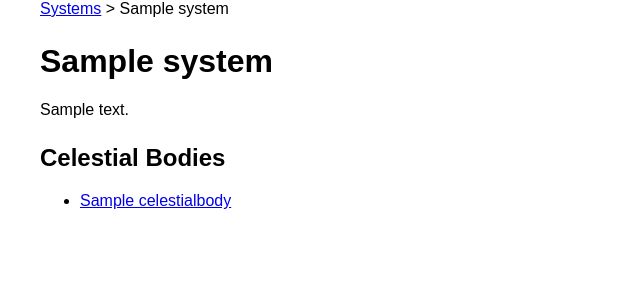
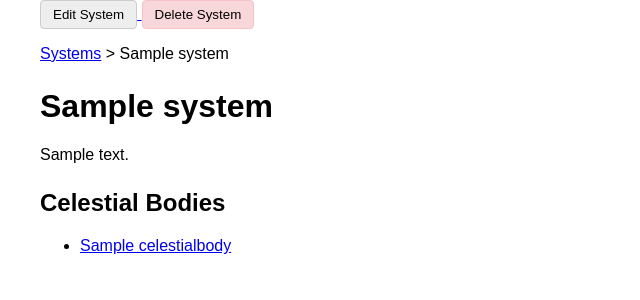
Before and after one commit to ClausHofman/Space-Explorer, a Django app: page /systems/1/ in a window 1280 px wide. Shown: the part 40-340 px from the top of the page, without its empty margins (0-640 px from the left). Run offline with Django 5.2, Linux system fonts and the light colour scheme; tables that the repository leaves empty hold one stand-in row (values such as "Sample post").

Commit message:
Add, edit and delete system, slide arrow

```diff
--- a/galaxy/urls.py
+++ b/galaxy/urls.py
@@ -7,4 +7,10 @@ urlpatterns = [
     path("bodies/<int:pk>/", views.body_detail, name="body_detail"),
     path("mining-spots/<int:pk>/", views.mining_spot_detail, name="mining_spot_detail"),
     path("", views.system_list, name="home"),
+
+    # Add, edit, delete system
+    path("systems/add/", views.system_create, name="system_create"),
+    path("systems/<int:pk>/edit/", views.system_edit, name="system_edit"),
+    path("systems/<int:pk>/delete/", views.system_delete, name="system_delete"),
+
 ]
--- a/galaxy/views.py
+++ b/galaxy/views.py
@@ -1,4 +1,5 @@
-from django.shortcuts import render, get_object_or_404
+from django.shortcuts import render, get_object_or_404, redirect
+from django.forms import ModelForm
 from .models import System, CelestialBody, MiningSpot
 
 def system_list(request):
@@ -36,3 +37,52 @@ def mining_spot_detail(request, pk):
         "spot": spot,
         "materials": materials,
     })
+
+# Add system
+class SystemForm(ModelForm):
+    class Meta:
+        model = System
+        fields = ["name", "notes"]
+
+def system_create(request):
+    if request.method == "POST":
+        form = SystemForm(request.POST)
+        if form.is_valid():
+            system = form.save()
+            return redirect("system_detail", pk=system.pk)
+    else:
+        form = SystemForm()
+
+    return render(request, "galaxy/system_form.html", {
+        "form": form,
+        "mode": "create",
+    })
+
+
+# Edit system
+def system_edit(request, pk):
+    system = get_object_or_404(System, pk=pk)
+
+    if request.method == "POST":
+        form = SystemForm(request.POST, instance=system)
+        if form.is_valid():
+            form.save()
+            return redirect("system_detail", pk=system.pk)
+    else:
+        form = SystemForm(instance=system)
+
+    return render(request, "galaxy/system_form.html", {
+        "form": form,
+        "mode": "edit",
+    })
+
+
+# Delete system
+def system_delete(request, pk):
+    system = get_object_or_404(System, pk=pk)
+
+    if request.method == "POST":
+        system.delete()
+        return redirect("system_list")
+
+    return render(request, "galaxy/system_confirm_delete.html", {"system": system})
--- a/templates/base.html
+++ b/templates/base.html
@@ -22,6 +22,68 @@
         h1, h2, h3 {
             margin-top: 25px;
         }
+        button {
+            padding: 6px 12px;
+            background-color: #eee;
+            border: 1px solid #ccc;
+            border-radius: 4px;
+            cursor: pointer;
+        }
+
+        button:hover {
+            background-color: #ddd;
+        }
+
+        /* Arrow toggle */
+        .action-toggle {
+            display: inline-block;
+            cursor: pointer;
+            font-size: 20px;
+            user-select: none;
+            line-height: 1;
+        }
+
+        #action-panel {
+            overflow: hidden;
+            max-width: 0;
+            transition: max-width 0.3s ease;
+            display: inline-block;
+            vertical-align: middle;
+            white-space: nowrap;
+        }
+
+        #action-panel.open {
+            max-width: 300px;
+        }
+
+        #toggle-arrow {
+            transition: transform 0.3s ease;
+        }
+
+        #toggle-arrow.rotated {
+            transform: rotate(90deg);
+        }
+        .page-header {
+            display: flex;
+            align-items: center;
+            gap: 10px;
+        }
+
+        .page-header h1 {
+            margin: 0;
+        }
+
+        /*Delete button */
+        button.delete {
+            background-color: #f8d7da;
+            border-color: #f5c2c7;
+        }
+
+        button.delete:hover {
+            background-color: #f1b0b7;
+        }
+
+
     </style>
 </head>
 
@@ -34,4 +96,16 @@
 {% endblock %}
 
 </body>
+<script>
+document.addEventListener("DOMContentLoaded", function() {
+    const arrow = document.getElementById("toggle-arrow");
+    const panel = document.getElementById("action-panel");
+
+    arrow.addEventListener("click", function() {
+        panel.classList.toggle("open");
+        arrow.classList.toggle("rotated");
+    });
+});
+</script>
+
 </html>
--- a/templates/galaxy/system_detail.html
+++ b/templates/galaxy/system_detail.html
@@ -3,6 +3,13 @@
 {% block title %}{{ system.name }}{% endblock %}
 
 {% block content %}
+<a href="{% url 'system_edit' system.pk %}">
+    <button>Edit System</button>
+</a>
+
+<a href="{% url 'system_delete' system.pk %}">
+    <button class="delete">Delete System</button>
+</a>
 <p>
     <a href="{% url 'system_list' %}">Systems</a> >
     {{ system.name }}
```
Also changed, not shown: templates/galaxy/system_confirm_delete.html (added, +18 -0 lines), templates/galaxy/system_form.html (added, +28 -0 lines), templates/galaxy/system_list.html (+14 -1 lines).
